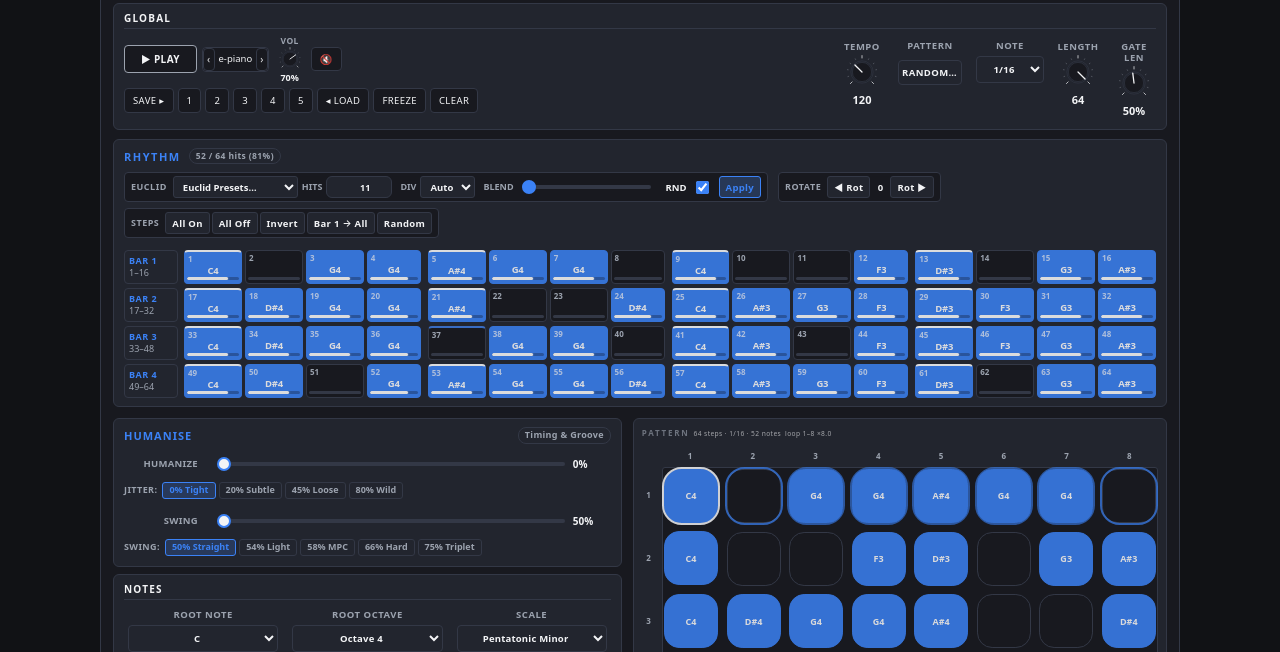
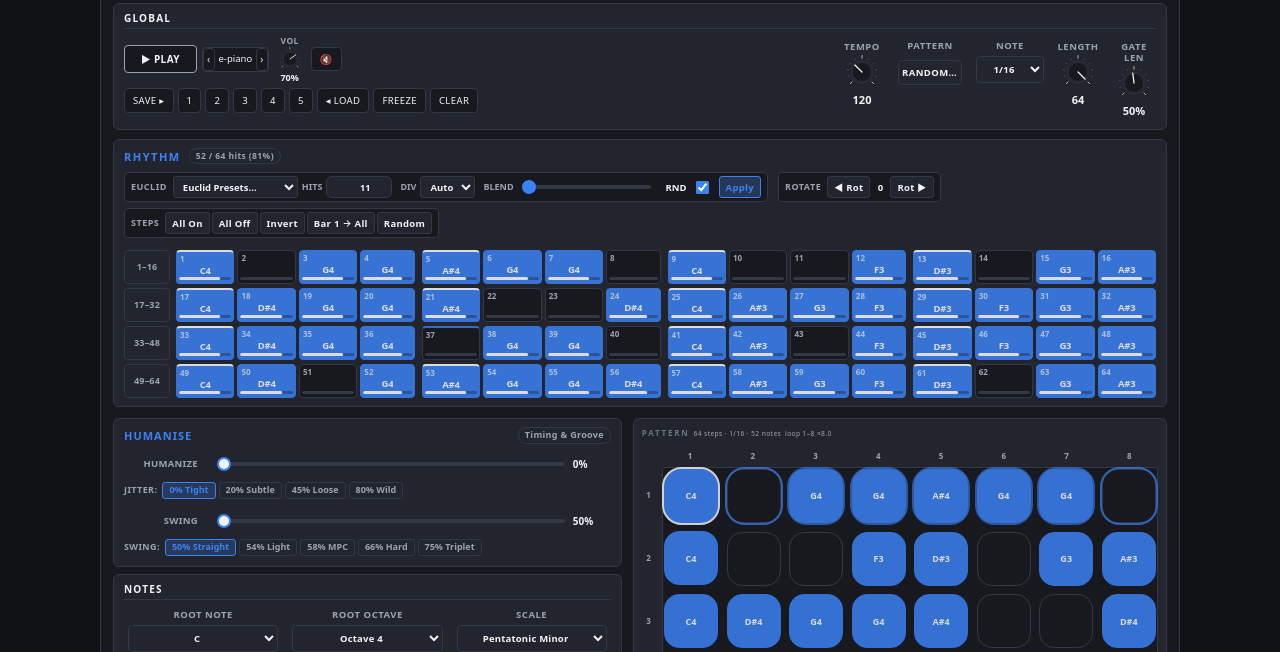
Before and after one commit to JasmineElm/fm1-pulses, a website: page index.html in a window 1280 px wide. Both pictures are taken after a click on the element 286 px from the left and 300 px from the top of the page. Shown: the part 71-723 px from the top of the page. Drawn offline with Linux system fonts and the light colour scheme.

Commit message:
Remove rhythm-bar-tag elements from rhythm row labels

```diff
--- a/css/rack.css
+++ b/css/rack.css
@@ -1628,12 +1628,11 @@ body {
 }
 
 .rhythm-bar-label {
-  flex: 0 0 54px;
-  width: 54px;
-  display: flex;
-  flex-direction: column;
+  flex: 0 0 46px;
+  width: 46px;
+  display: flex;
+  align-items: center;
   justify-content: center;
-  align-items: flex-start;
   padding: 2px 4px;
   background: var(--panel2);
   border: 1px solid var(--line);
@@ -1642,18 +1641,12 @@ body {
   user-select: none;
 }
 
-.rhythm-bar-tag {
-  font-size: 9px;
-  font-weight: 700;
-  letter-spacing: 0.5px;
-  text-transform: uppercase;
-  color: var(--accent);
-}
-
 .rhythm-bar-range {
   font-size: 9px;
+  font-weight: 600;
   color: var(--dim);
   font-variant-numeric: tabular-nums;
+  letter-spacing: 0.2px;
 }
 
 .rhythm-row-steps {
--- a/index.html
+++ b/index.html
@@ -7,7 +7,7 @@
 <title>FM-1 Pulses</title>
 <link rel="icon" href="data:,">
 <link rel="stylesheet" href="css/style.css?v=102">
-<link rel="stylesheet" href="css/rack.css?v=242">
+<link rel="stylesheet" href="css/rack.css?v=243">
 </head>
 <body>
 <div class="case">
@@ -142,6 +142,6 @@
     </div>
   </section>
 </div>
-<script type="module" src="js/rack.js?v=242"></script>
+<script type="module" src="js/rack.js?v=243"></script>
 </body>
 </html>
--- a/js/rhythm.js
+++ b/js/rhythm.js
@@ -831,13 +831,10 @@ export function initRhythm(containerEl) {
     // Row Label
     const barLabel = document.createElement("div");
     barLabel.className = "rhythm-bar-label";
-    const barTag = document.createElement("span");
-    barTag.className = "rhythm-bar-tag";
-    barTag.textContent = `Bar ${bar + 1}`;
     const barRange = document.createElement("span");
     barRange.className = "rhythm-bar-range";
     barRange.textContent = `${bar * 16 + 1}–${(bar + 1) * 16}`;
-    barLabel.append(barTag, barRange);
+    barLabel.appendChild(barRange);
 
     // Row Steps (16 buttons)
     const stepsWrap = document.createElement("div");
```
